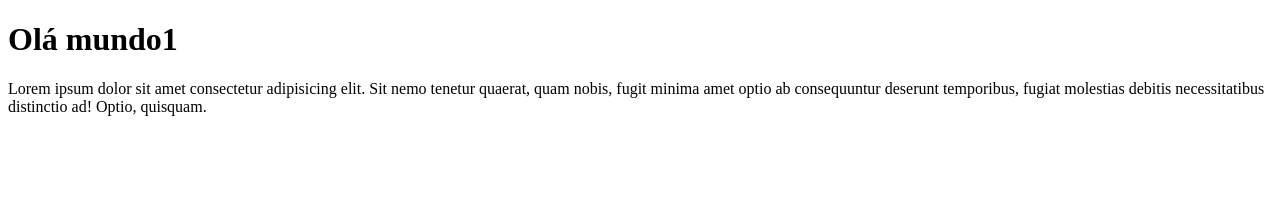
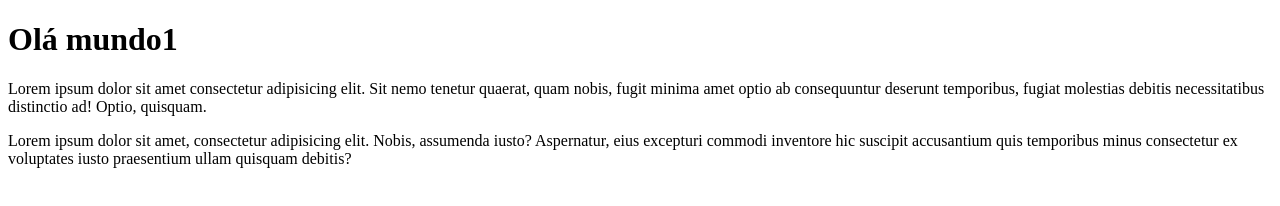
Before and after one commit to RVictorCruz/Ola-mundo, a plain HTML site: page site-exemplo/index.html in a window 1280 px wide. Drawn offline with Linux system fonts and the light colour scheme.

Commit message:
adicionei um parágrafo

```diff
--- a/site-exemplo/index.html
+++ b/site-exemplo/index.html
@@ -12,6 +12,11 @@
          Sit nemo tenetur quaerat, quam nobis, fugit minima amet
           optio ab consequuntur deserunt temporibus, fugiat molestias
            debitis necessitatibus distinctio ad! Optio, quisquam.</p>
-
+    <p>
+        Lorem ipsum dolor sit amet, consectetur adipisicing elit.
+        Nobis, assumenda iusto? Aspernatur,  eius excepturi commodi
+         inventore hic suscipit accusantium quis temporibus minus consectetur
+          ex voluptates iusto praesentium ullam quisquam debitis?
+    </p>
 </body>
 </html>
```
